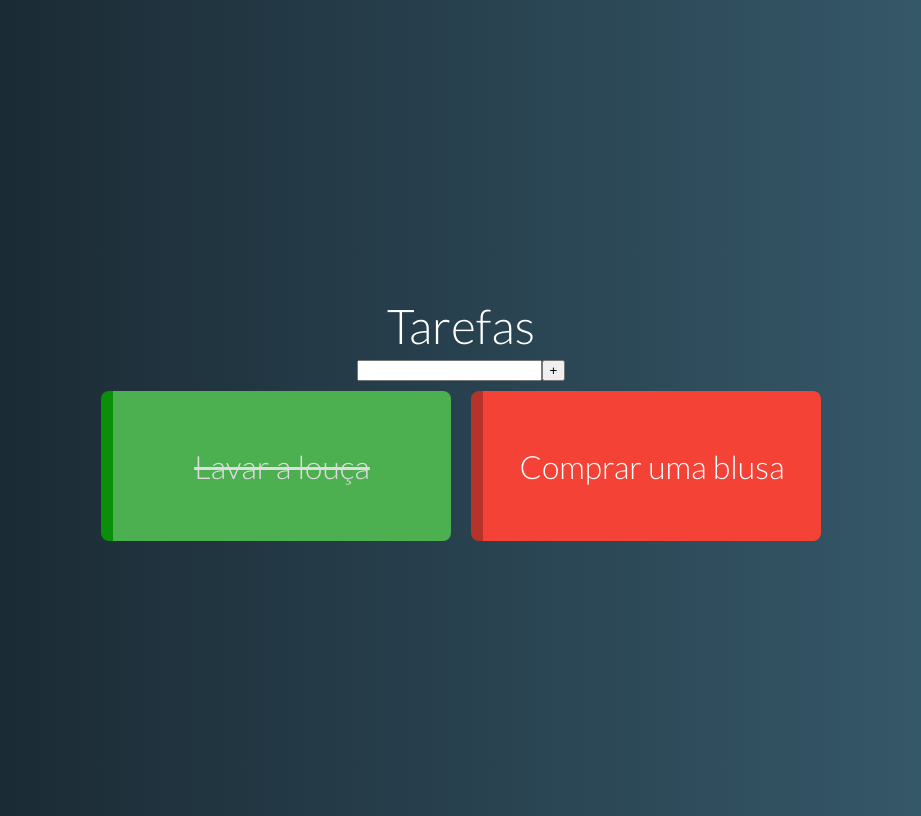
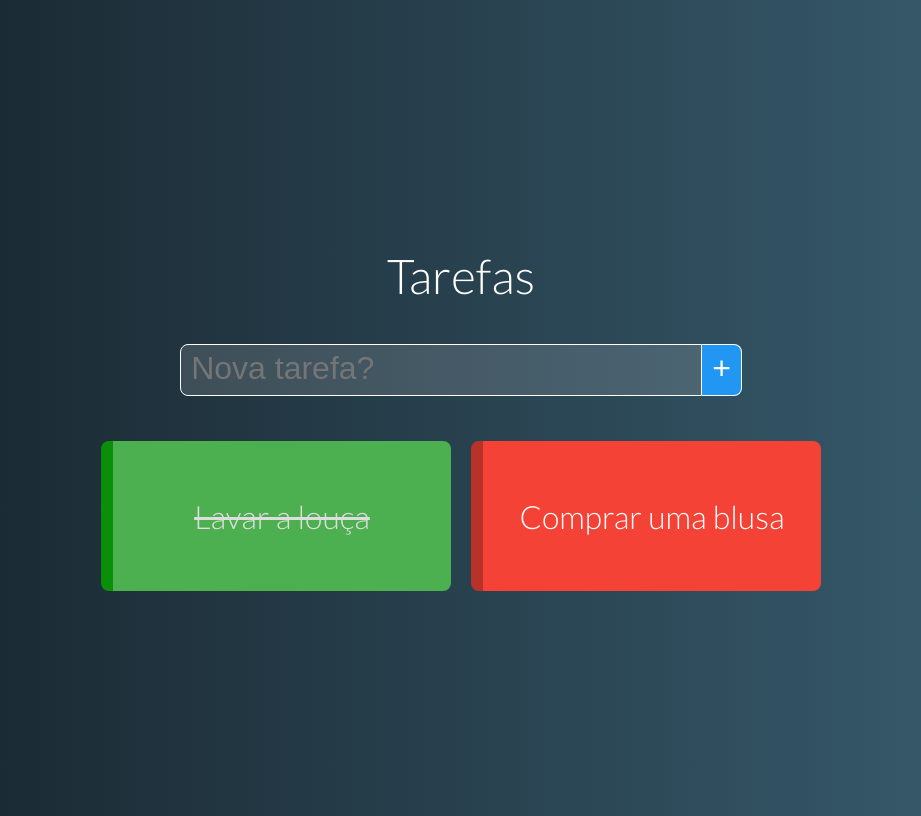
Before and after one commit to robertov8/tarefas, a Vue app: page / in a window 1280 px wide. Shown: the whole page, without its empty margins (179-1100 px from the left). Built offline with nearby package versions, Linux system fonts and the light colour scheme.

Commit message:
155. Componente Nova Tarefa #02

```diff
--- a/src/components/NewTask.vue
+++ b/src/components/NewTask.vue
@@ -1,7 +1,12 @@
 <template>
     <div class="new-task">
-        <input v-model="name" @keydown.enter="add" type="text">
-        <button @click="add">+</button>
+        <input
+            v-model="name"
+            @keydown.enter="add"
+            type="text"
+            class="form-element"
+            placeholder="Nova tarefa?">
+        <button class="form-element" @click="add">+</button>
     </div>
 </template>
 
@@ -15,6 +20,8 @@
         },
         methods: {
             add() {
+                if (!this.name) return;
+
                 this.$emit('taskAdded', { name: this.name });
                 this.name = '';
             }
@@ -23,5 +30,29 @@
 </script>
 
 <style scoped>
+    .new-task {
+        margin: 35px;
+    }
 
+    .form-element {
+        outline: none;
+        font-size: 2rem;
+        border: 1px solid #fff;
+        padding: 5px 10px 8px;
+        color: #fff;
+    }
+
+    input.form-element {
+        width: 500px;
+        background: #fff2;
+        border-top-left-radius: 8px;
+        border-bottom-left-radius: 8px;
+    }
+
+    button.form-element {
+        border-left: none;
+        background-color: #2196f3;
+        border-top-right-radius: 8px;
+        border-bottom-right-radius: 8px;
+    }
 </style>
```
